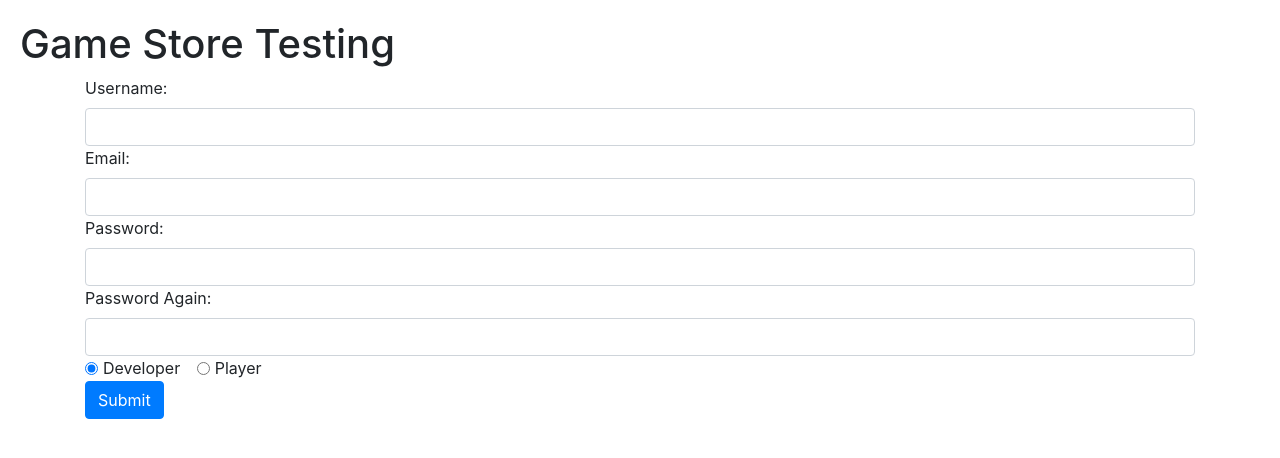
After one commit to hongkuancn/game-store, a Django app: page /signup in a window 1280 px wide. The commit adds this page. Shown: the top 458 px of the page. Run offline with Django 3.2, Linux system fonts and the light colour scheme; some libraries are stand-ins or nearby versions.

Commit message:
add signup form

```diff
--- /dev/null
+++ b/gamestore/games/forms.py
@@ -0,0 +1,14 @@
+from django import forms
+
+class SignupForm(forms.Form):
+    username = forms.CharField(label='Username', max_length=100)
+    email = forms.EmailField()
+    password = forms.CharField(label='Password', widget=forms.PasswordInput())
+    password_confirmation = forms.CharField(label='Password Again', widget=forms.PasswordInput())
+
+    # fancy magic to add class to input field
+    # https: // stackoverflow.com/questions/29716023/add-class-to-form-field-django-modelform
+    def __init__(self, *args, **kwargs):
+        super(SignupForm, self).__init__(*args, **kwargs)
+        for visible in self.visible_fields():
+            visible.field.widget.attrs['class'] = 'form-control'
--- a/gamestore/games/models.py
+++ b/gamestore/games/models.py
@@ -9,7 +9,7 @@ class Player(models.Model):
     id - automatic
     username - CharField
     email - EmailField
-    password - CharField ?
+    password - CharField
     bought_games - p1.boughtgame_set.all()
     """
     user = models.OneToOneField(User, on_delete=models.CASCADE)
@@ -52,6 +52,7 @@ class Game(models.Model):
     developer - point to Developer class
     url_link - URLField   !!!
     """
+    name = models.CharField(max_length=50,unique=True,blank=True)
     developer = models.ForeignKey(
         Developer, on_delete=models.CASCADE, related_name='developedgames')
     price = models.FloatField()
--- a/gamestore/games/static/games/main.css
+++ b/gamestore/games/static/games/main.css
@@ -3,9 +3,9 @@ body {
 }
 
 h1 {
-    color: aqua;
+
 }
 
 div {
-    background-color: aquamarine;
+
 }
--- a/gamestore/games/templates/games/base.html
+++ b/gamestore/games/templates/games/base.html
@@ -7,14 +7,18 @@
     {% load static %}
     <link type="text/css" rel="stylesheet" href="{% static 'games/main.css' %}">
     <link rel="stylesheet" href="https://stackpath.bootstrapcdn.com/bootstrap/4.2.1/css/bootstrap.min.css">
-
-
     <title>Game Store</title>
 </head>
 <body>
     <h1>Game Store Testing</h1>
-    <code>Yahoooo!</code>
-    <div>0 error, 0 warning</div>
+
+    {% if user.is_authenticated %}
+    <form action=" {% url 'games:logout_user' %}">
+        <button type="submit" class="btn btn-success">Log Out</button>
+    </form>
+    {% endif %}
+
+    {% block content %}{% endblock content %}
 
     <!--JavaScript at end of body for optimized loading-->
     <script type="text/javascript" src="{% static 'games/main.js' %}"></script>
--- /dev/null
+++ b/gamestore/games/templates/games/signup.html
@@ -0,0 +1,60 @@
+{% extends "games/base.html" %}
+
+{% block content %}
+<!-- <form action="{% url 'games:signup_user' %}" method="POST">
+    {% csrf_token %}
+    <div class="form-group">
+        <label for="exampleInputEmail1">Email address</label>
+        <input type="email" class="form-control" id="exampleInputEmail1" aria-describedby="emailHelp" placeholder="Enter email" name="email">
+        <small id="emailHelp" class="form-text text-muted">We'll never share your email with anyone else.</small>
+    </div>
+    <div class="form-group">
+        <label for="exampleInputPassword1">Password</label>
+        <input type="password" class="form-control" id="exampleInputPassword1" placeholder="Password" name="password">
+    </div>
+    <div class="form-group">
+        <label for="exampleInputPassword1">Password Confirmation</label>
+        <input type="password" class="form-control" id="exampleInputPassword2" placeholder="PasswordConfirmation" name="passwordConfirmation">
+    </div>
+    <div>
+        <div class="form-check-inline">
+            <input class="form-check-input" type="radio" name="userType" id="userType1" value="developer" checked>
+            <label class="form-check-label" for="userType1">
+                Developer
+            </label>
+        </div>
+        <div class="form-check-inline">
+            <input class="form-check-input" type="radio" name="userType" id="userType2" value="player">
+            <label class="form-check-label" for="userType2">
+                Player
+            </label>
+        </div>
+    </div>
+    <button type="submit" class="btn btn-primary">Submit</button>
+</form> -->
+
+<form class="container" action="{% url 'games:signup_user' %}" method="post">
+
+    <div class="text-danger" role="alert">
+        {{ error }}
+    </div>
+
+    {% csrf_token %}
+    {{ form }}
+    <div>
+        <div class="form-check-inline">
+            <input class="form-check-input" type="radio" name="userType" id="userType1" value="developer" checked>
+            <label class="form-check-label" for="userType1">
+                Developer
+            </label>
+        </div>
+        <div class="form-check-inline">
+            <input class="form-check-input" type="radio" name="userType" id="userType2" value="player">
+            <label class="form-check-label" for="userType2">
+                Player
+            </label>
+        </div>
+    </div>
+    <button type="submit" class="btn btn-primary">Submit</button>
+</form>
+{% endblock content %}
--- a/gamestore/games/urls.py
+++ b/gamestore/games/urls.py
@@ -4,5 +4,11 @@ from . import views
 app_name = 'games'
 
 urlpatterns = [
-    path('', views.index, name="index")
+    path('', views.index, name="index"),
+    path('signup', views.signup_page, name="signup"),
+    path('login', views.login_page, name="login"),
+    path('signup_user', views.signup_user, name='signup_user'),
+    path('log_user_in', views.log_user_in, name='log_user_in'),
+    path('logout_user', views.logout_user, name='logout_user'),
+    path('thanks', views.thanks, name='thanks'),
 ]
--- a/gamestore/games/views.py
+++ b/gamestore/games/views.py
@@ -1,6 +1,77 @@
-from django.shortcuts import render
+from django.contrib.auth import authenticate, login, logout
+from django.shortcuts import render, redirect, get_object_or_404
+from django.contrib.auth.models import User
 
-# Create your views here.
+from .models import Developer, Player
+from .forms import SignupForm
 
+"""
+GET handlers
+"""
 def index(request):
     return render(request, "games/base.html")
+
+
+def signup_page(request):
+    if request.user.is_authenticated:
+        return redirect("games:login")
+    form = SignupForm()
+    return render(request, "games/signup.html", {'form': form})
+
+
+def login_page(request):
+    if request.user.is_authenticated:
+        return redirect("games:login")
+    return render(request, "games/login.html")
+
+
+def thanks(request):
+    return render(request, "games/thanks.html")
+
+
+def logout_user(request):
+    logout(request)
+    return render(request, "games/thanks.html")
+
+"""
+POST handlers
+"""
+def signup_user(request):
+    if request.method == "POST":
+        form = SignupForm(request.POST)
+        if form.is_valid():
+            username = form.cleaned_data['username']
+            email = form.cleaned_data['email']
+            password = form.cleaned_data['password']
+            password_confirmation = form.cleaned_data['password_confirmation']
+            userType = request.POST['userType']
+
+            if password != password_confirmation:
+                newForm = SignupForm()
+                return render(request, "games/signup.html", {"error": "Passwords not match", "form": newForm})
+            if User.objects.filter(email=email).exists():
+                newForm = SignupForm()
+                return render(request, "games/signup.html", {"error": "Email exists", "form": newForm})
+            if User.objects.filter(username=username).exists():
+                newForm = SignupForm()
+                return render(request, "games/signup.html", {"error": "Username exists", "form": newForm})
+            if userType != 'developer' and userType != 'player':
+                newForm = SignupForm()
+                return render(request, "games/signup.html", {"error": "Bad guy!", "form": newForm})
+            elif userType == 'developer':
+                user = User.objects.create_user(username=username, email=email, password=password)
+                developer = Developer.objects.create(user=user).save()
+                user.save()
+                login(request, user)
+                return redirect("games:index")
+            elif userType == 'player':
+                user = User.objects.create_user(
+                    username=username, email=email, password=password)
+                player = Player.objects.create(user=user).save()
+                user.save()
+                login(request, user)
+                return redirect("games:index")
+    return render(request, "games/base.html")
+
+def log_user_in(request):
+    return render(request, "games/base.html")
```
Also changed, not shown: gamestore/games/templates/games/login.html (added, +8 -0 lines), gamestore/games/templates/games/thanks.html (added, +9 -0 lines), gamestore/games/migrations/0002_game_name.py (added).
